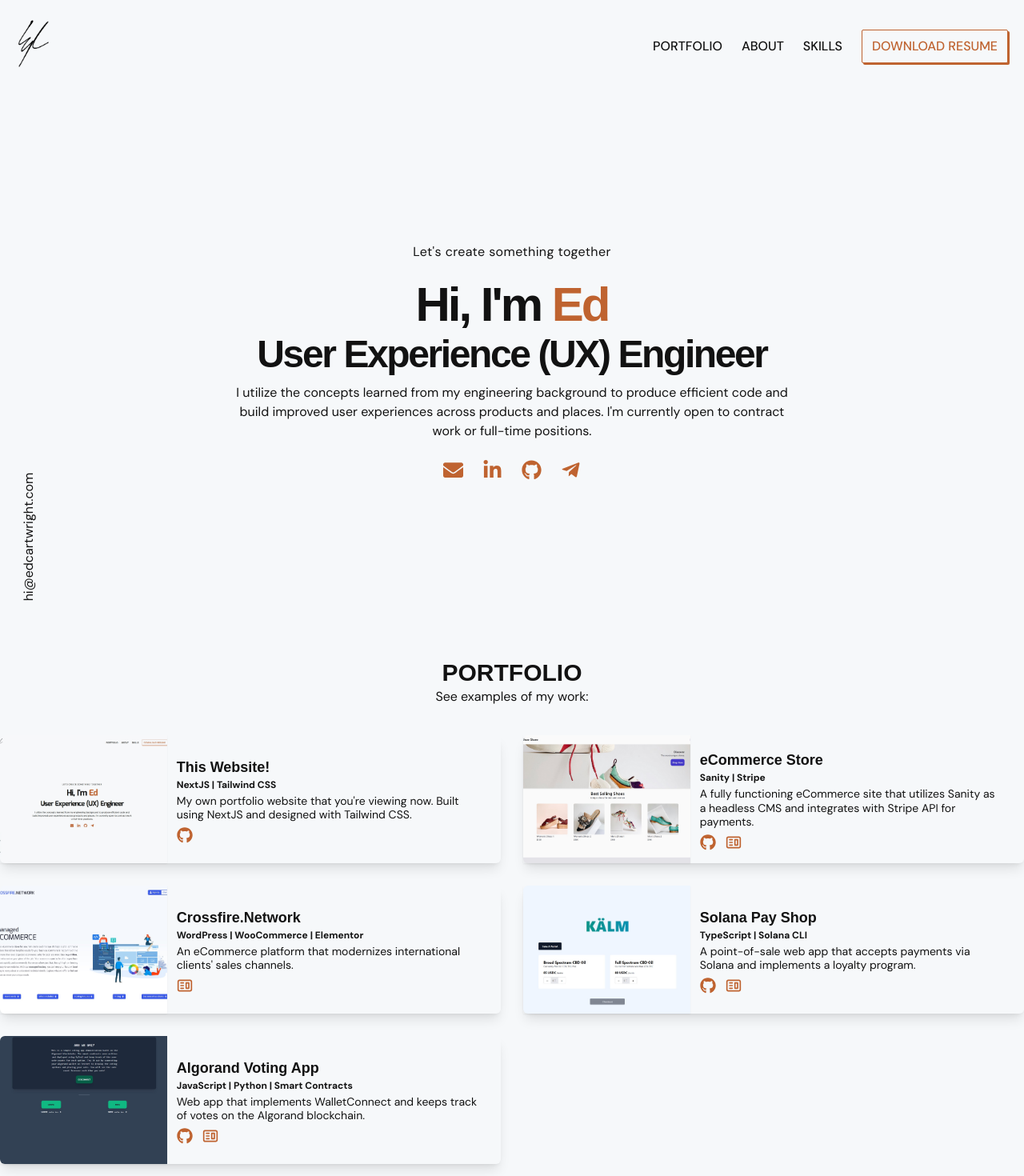
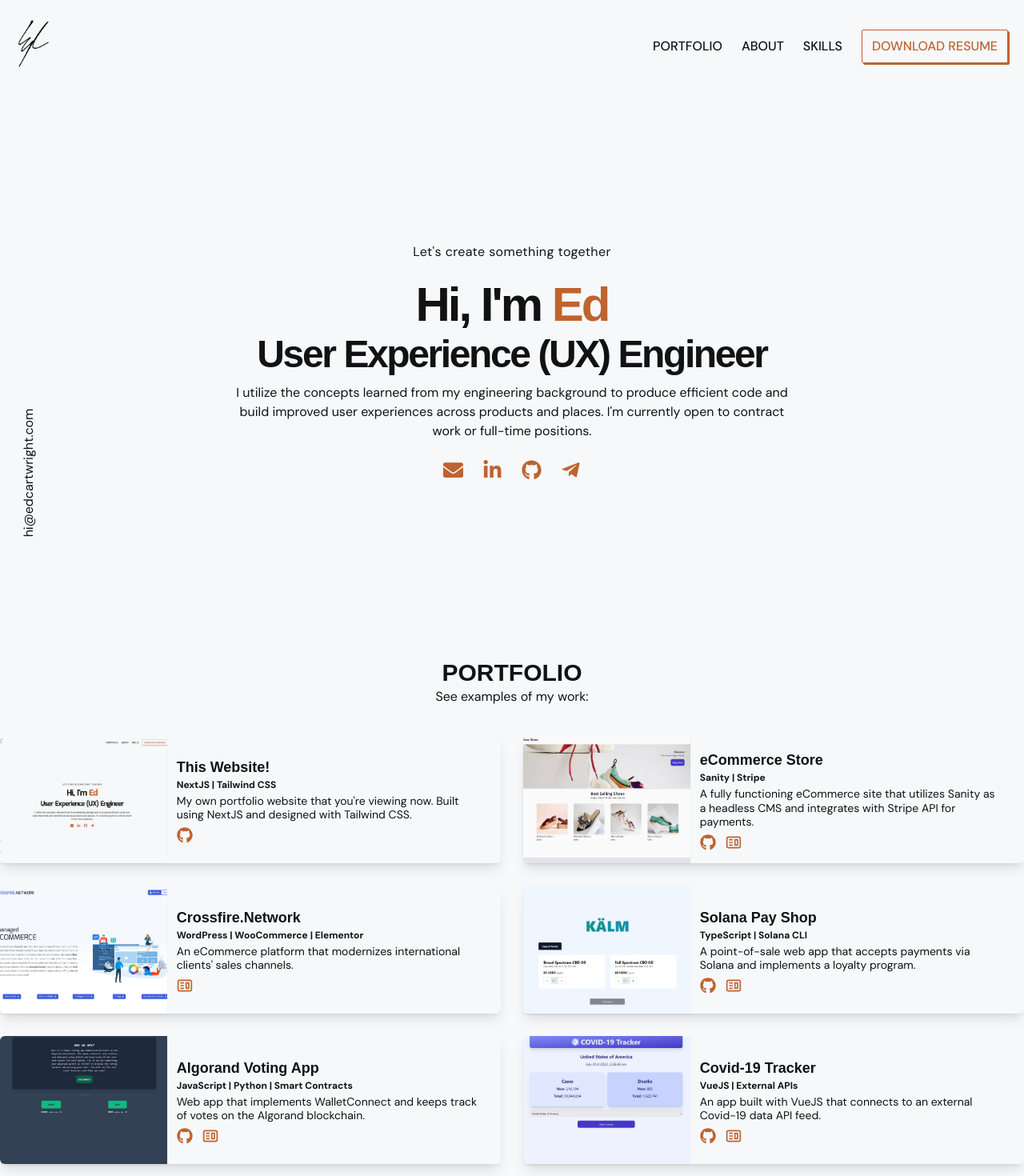
Before and after one commit to edcrossfire/personal-website, a Next.js app: page / in a window 1280 px wide. Shown: the top 1470 px of the page at 80% size. Built offline with nearby package versions, Linux system fonts and the light colour scheme; a web font is replaced by a local one.

Commit message:
Added covid-tracker portfolio item

```diff
--- a/components/Hero.jsx
+++ b/components/Hero.jsx
@@ -3,7 +3,7 @@ import Social from "../components/Social";
 
 const Main = () => {
   return (
-    <div id="home" className="box w-full h-full lg:h-[85vh] text-center">
+    <div id="home" className="box w-full h-full py-20 lg:h-[85vh] text-center">
         <div className="w-full h-full mx-auto p-2 py-16 flex flex-col justify-center items-center">
             <div>
                 <p className="text-base tracking-wide font-Secondary py-2">Let&apos;s create something together</p>
--- a/components/Portfolio.jsx
+++ b/components/Portfolio.jsx
@@ -5,6 +5,7 @@ import SCREENSHOT2 from "../public/images/solanapay-shop.jpg";
 import SCREENSHOT3 from "../public/images/algo-vote-screenshot.jpg";
 import SCREENSHOT4 from "../public/images/crossfire-screenshot.jpg";
 import SCREENSHOT5 from "../public/images/shoe-store-screenshot.jpg";
+import SCREENSHOT6 from "../public/images/covid-tracker-screenshot.jpg";
 import {FaGithub} from "react-icons/fa";
 import {CgWebsite} from "react-icons/cg";
 import {RiDashboardLine} from "react-icons/ri";
@@ -104,6 +105,23 @@ const Portfolio = () => {
                 </div>
             </div>
 
+            <div className="shadow-lg w-full h-40 rounded-md">
+                <div className="flex justify-between col w-full h-full">
+                    <div className="flex w-1/3 shadow-sm z-[-1]">
+                        <Image className="object-cover h-full rounded-l-md" src={SCREENSHOT6} alt="screenshot" />
+                    </div>
+                    <div className="flex w-2/3 pl-3 pt-2 pb-2 pr-3 flex-col justify-center text-sm h-full">
+                        <h3 className="font-Primary text-lg font-bold">Covid-19 Tracker</h3>
+                        <h4 className="font-Secondary text-xs font-bold">VueJS | External APIs</h4>
+                        <p className="font-Secondary text-sm pt-1 pb-1 lg:pr-4 leading-tight">An app built with VueJS that connects to an external Covid-19 data API feed.</p>
+                        <ul className="flex space-x-3 pt-0.5">
+                            <li><a href="https://github.com/edcrossfire/covid-tracker.git" target="_blank" rel="noreferrer"><FaGithub size={20} color="#BF6330"/></a></li>
+                            <li><a href="https://covid-tracker-plum.vercel.app/" target="_blank" rel="noreferrer"><CgWebsite size={20} color="#BF6330"/></a></li>
+                        </ul>
+                    </div>
+                </div>
+            </div>
+
             </div>
     </div>
   )
```
Also changed, not shown: public/images/covid-tracker-screenshot.jpg (added).
